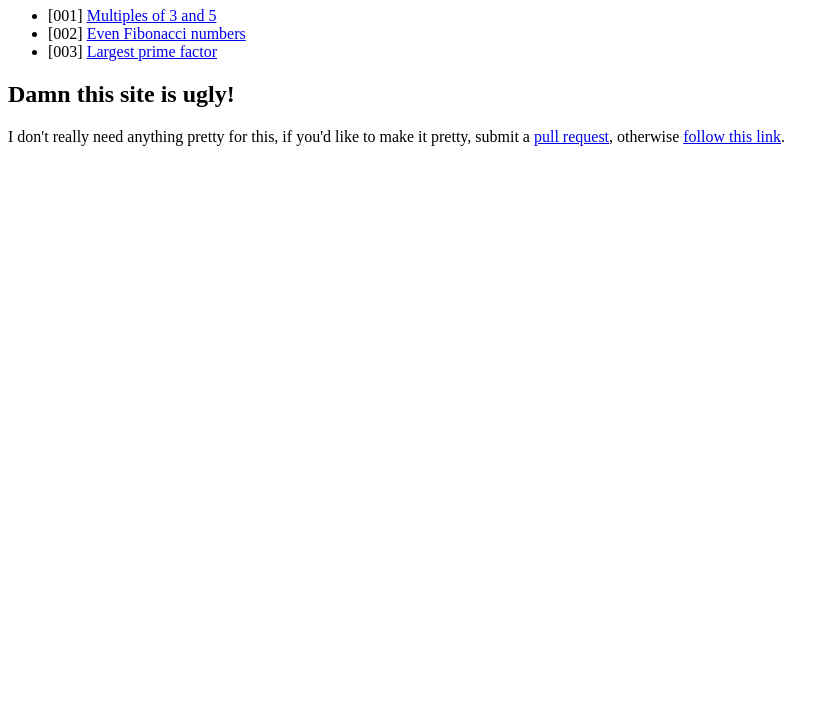
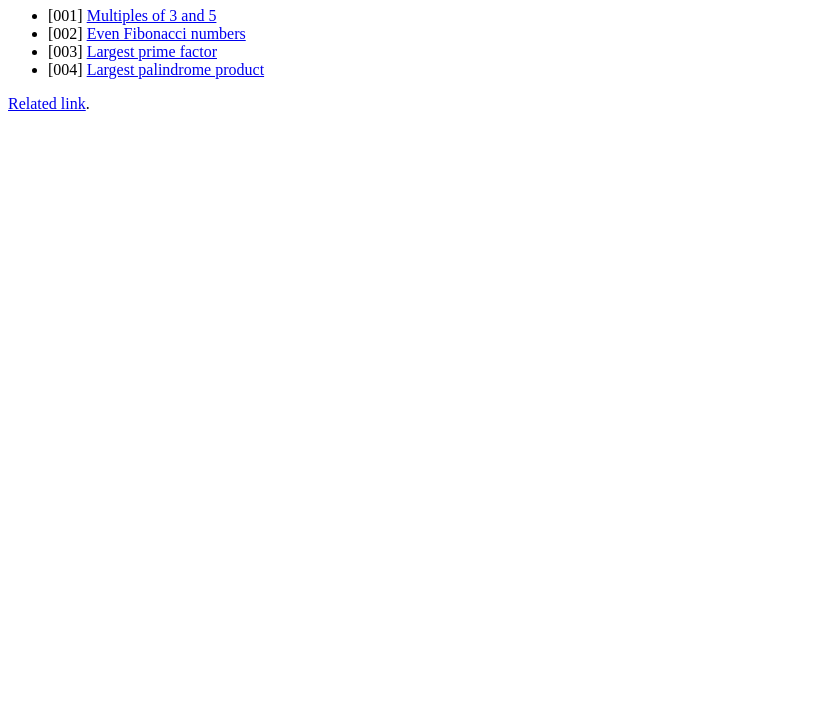
Before and after one commit to jamieshepherd/euler, a plain HTML site: page index.html in a window 1280 px wide. Shown: the part 73-800 px from the top of the page, without its empty margins (0-839 px from the left). Drawn offline with Linux system fonts and the light colour scheme.

Commit message:
Updated index page

```diff
--- a/index.html
+++ b/index.html
@@ -9,8 +9,8 @@
         <li>[001] <a href="001/index.html">Multiples of 3 and 5</a></li>
         <li>[002] <a href="002/index.html">Even Fibonacci numbers</a></li>
         <li>[003] <a href="003/index.html">Largest prime factor</a></li>
+        <li>[004] <a href="004/index.html">Largest palindrome product</a></li>
     </ul>
-    <h2>Damn this site is ugly!</h2>
-    <p>I don't really need anything pretty for this, if you'd like to make it pretty, submit a <a href="http://github.com/jamieshepherd/euler" target="_blank">pull request</a>, otherwise <a href="http://motherfuckingwebsite.com/" target="_blank">follow this link</a>.</p>
+    <p><a href="http://motherfuckingwebsite.com/" target="_blank">Related link</a>.</p>
 </body>
 </html>
```
